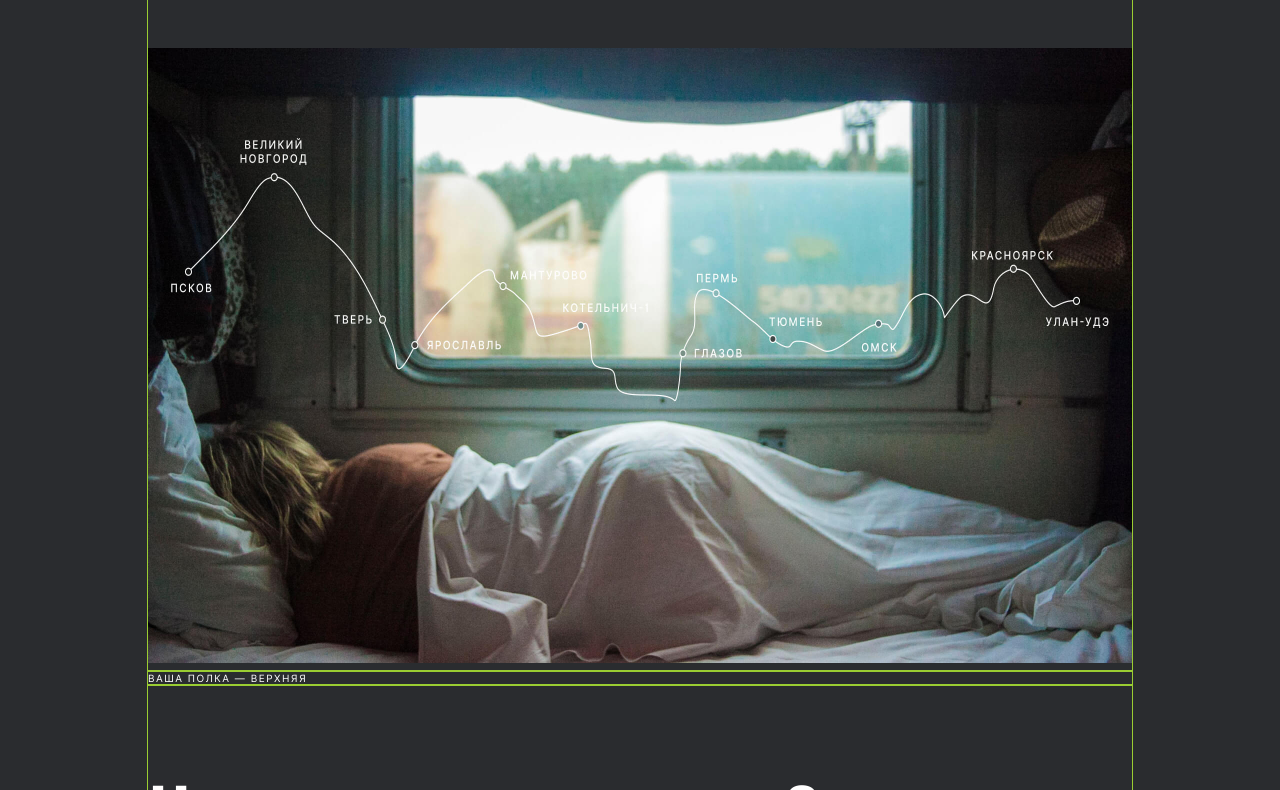
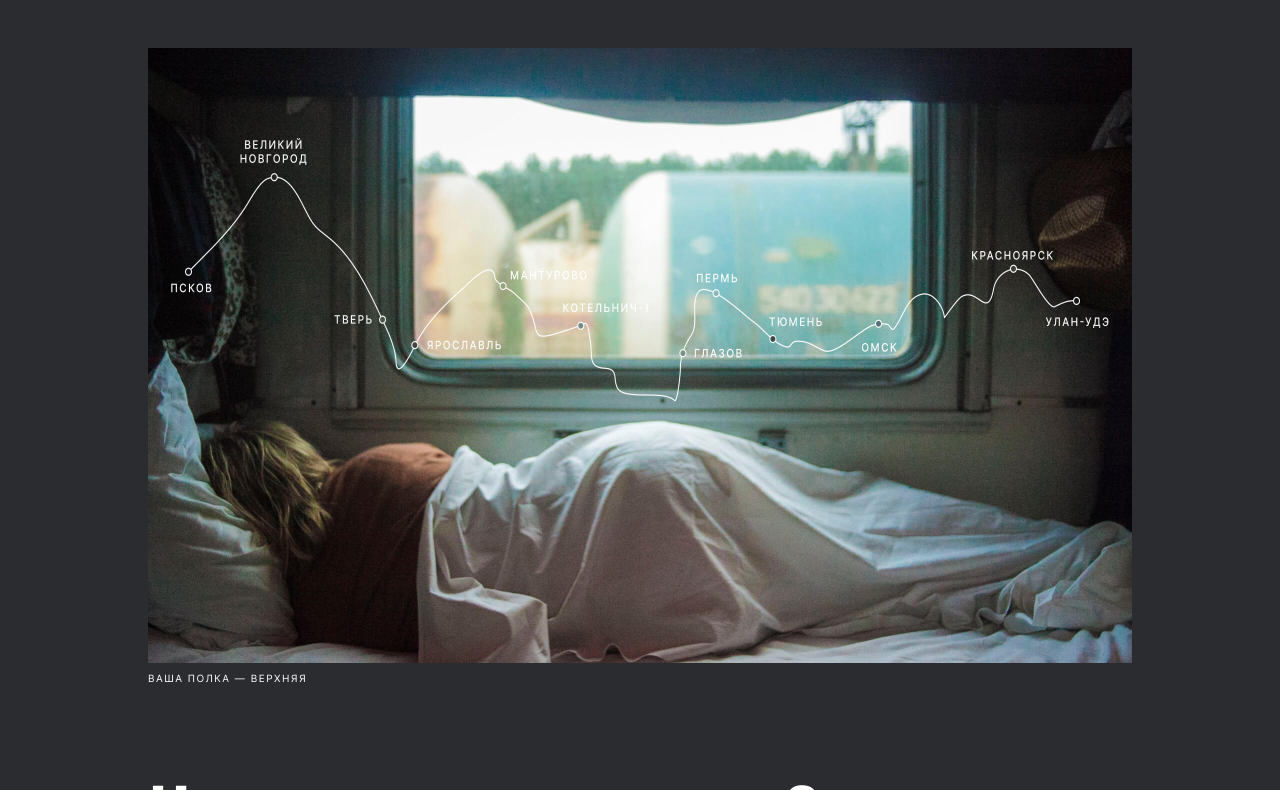
Before and after one commit to Nosovitsi/russian-travel, a plain HTML site: page index.html in a window 1280 px wide. Shown: the part 456-1246 px from the top of the page. Drawn offline with Linux system fonts and the light colour scheme; files whose address does not match are found by name.

Commit message:
fix  border

```diff
--- a/pages/index.css
+++ b/pages/index.css
@@ -62,7 +62,3 @@
 @import url("../blocks/footer/__item/footer__item.css");
 @import url("../blocks/footer/__copyright/footer__copyright.css");
 @import url("../blocks/footer/__link/footer__link.css");
-
-* {
-  outline: 1px solid yellowgreen;
-}
```
